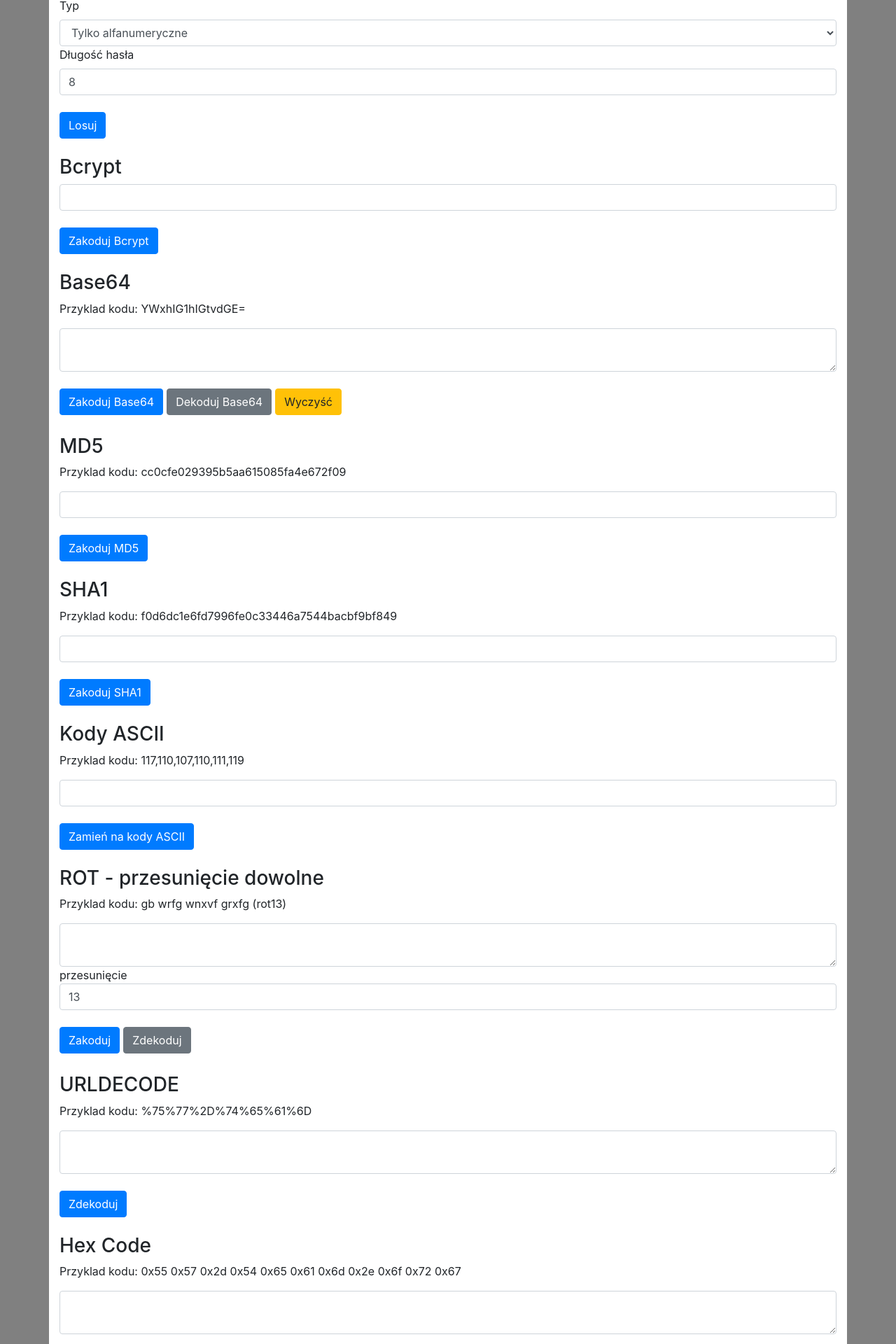
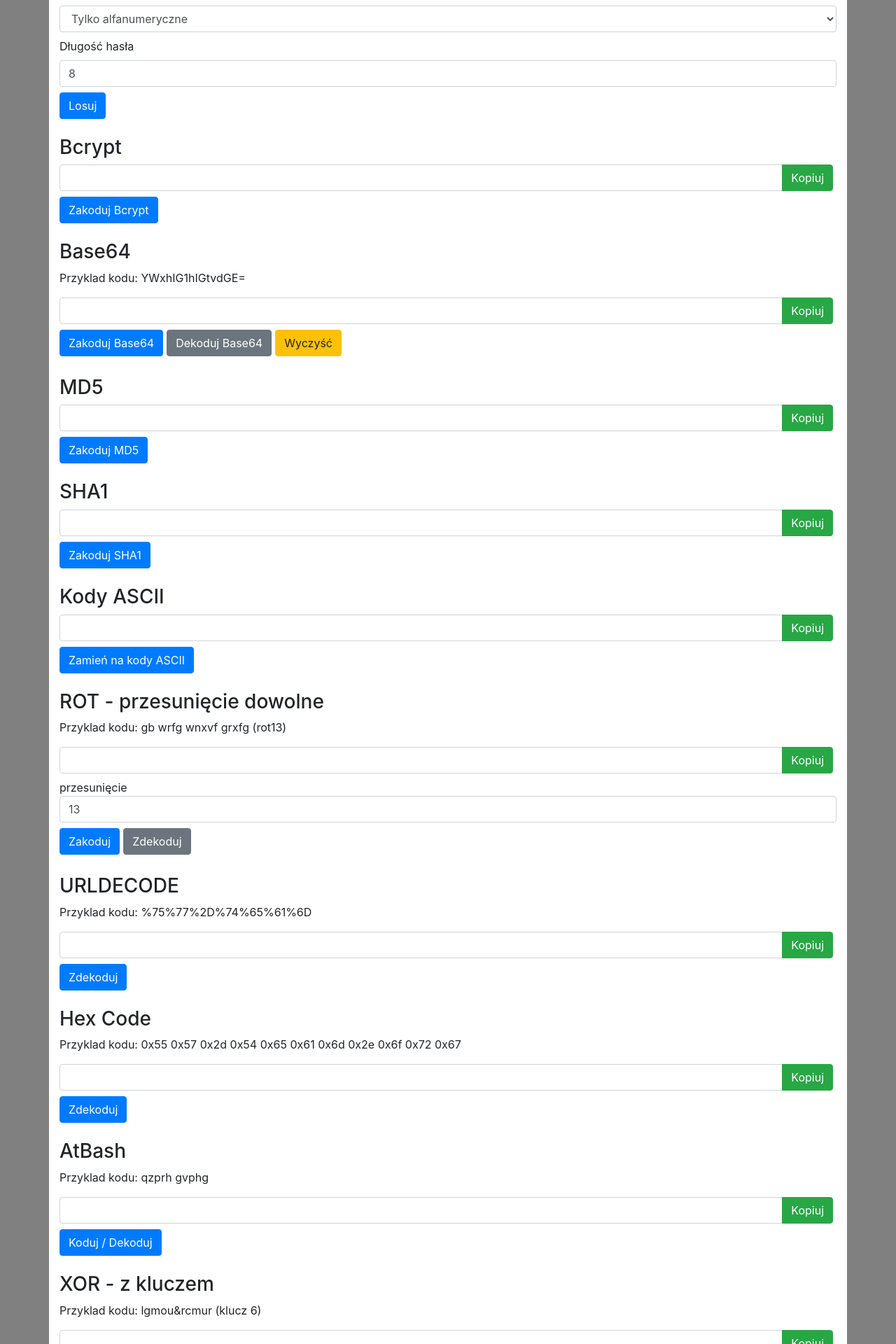
Before and after one commit to kamilwyremski/dekoder, a React (Create React App) app: page / in a window 1280 px wide. Shown: the part 238-2158 px from the top of the page at 70% size. Built offline with nearby package versions, Linux system fonts and the light colour scheme.

Commit message:
Możliwość kopiowania ze wszystkich pól

```diff
--- a/package.json
+++ b/package.json
@@ -18,7 +18,7 @@
     "bootstrap": "^4.6.0",
     "react": "^16.13.1",
     "react-dom": "^16.13.1",
-    "react-scripts": "^4.0.3"
+    "react-scripts": "^5.0.0"
   },
   "scripts": {
     "start": "react-scripts start",
--- a/src/App.js
+++ b/src/App.js
@@ -130,15 +130,15 @@ class App extends Component {
     this.setState({[event.target.name]: event.target.value});
   }
 
-  copyPassToClip = () => {
-    if(this.state.input_losowe_haslo){
-      navigator.clipboard.writeText(this.state.input_losowe_haslo)
+  copyToClipboard = (val) => {
+    if(val){
+      navigator.clipboard.writeText(val)
       this.setState({
         alertCopyToClipboard: 'Pomyślnie skopiowano do schowka'
       })
     }else{
       this.setState({
-        alertCopyToClipboard: 'Hasło jest puste!'
+        alertCopyToClipboard: 'Pole jest puste!'
       })
     }
     document.activeElement.blur()
@@ -155,108 +155,134 @@ class App extends Component {
       <div className="container">
         <div className="text-center">
           <h1>Multi Koder-Dekoder</h1>
-          <p className="mb-1">Jest to kopia strony <a href="https://uw-team.org/dekoder.html" rel="nofollow noreferrer" title="Dekoder">https://uw-team.org/dekoder.html</a> stworzona w celu nauki React</p>
           <p>Kod strony możesz pobrać z <a href="https://github.com/kamilwyremski/dekoder" title="Dekoder - kod strony na Github">https://github.com/kamilwyremski/dekoder</a></p>
-        </div>
-
-        <h3>Losowe hasło</h3>
-        <div className="input-group">
-          <input type="text" name="input_losowe_haslo" className="form-control" value={this.state.input_losowe_haslo} onChange={this.handleChange} />
-          <div className="input-group-append">
-            <button className="btn btn-success" type="button" onClick={this.copyPassToClip} >Kopiuj</button>
-          </div>
         </div>
 
         {this.state.alertCopyToClipboard && <div className="alert alert-success fade in show" id="alert_copy_to_clipboard">{this.state.alertCopyToClipboard}</div>}
 
+        <h3>Losowe hasło</h3>
+        <div className="input-group mb-2">
+          <input type="text" name="input_losowe_haslo" className="form-control" value={this.state.input_losowe_haslo} onChange={this.handleChange} />
+          <div className="input-group-append">
+            <button className="btn btn-success" type="button" onClick={() => this.copyToClipboard(this.state.input_losowe_haslo)} >Kopiuj</button>
+          </div>
+        </div>
+
         <label>Typ</label>
-        <select name="input_losowe_haslo_typ" value={this.state.input_losowe_haslo_typ} onChange={this.handleChange} className="form-control">
+        <select name="input_losowe_haslo_typ" value={this.state.input_losowe_haslo_typ} onChange={this.handleChange} className="form-control mb-2">
           <option value="alpha">Tylko alfanumeryczne</option>
           <option value="digits">Tylko cyfry</option>
           <option value="all">Wszystkie znaki</option>
         </select>
         <label>Długość hasła</label>
-        <input type="number" min="1" name="input_losowe_haslo_dlugosc" className="form-control" value={this.state.input_losowe_haslo_dlugosc} onChange={this.handleChange} /><br />
+        <input type="number" min="1" name="input_losowe_haslo_dlugosc" className="form-control mb-2" value={this.state.input_losowe_haslo_dlugosc} onChange={this.handleChange} />
         <input type="button" className="btn btn-primary" value="Losuj" id="button_losowe_haslo" onClick={this.losowe_haslo} />
 
-        <br /><br />
+        <h3 className="mt-4">Bcrypt</h3>
 
-        <h3>Bcrypt</h3>
-        <input name="input_bcrypt" className="form-control" value={this.state.input_bcrypt} onChange={this.handleChange} /><br />
+        <div className="input-group mb-2">
+          <input name="input_bcrypt" className="form-control" value={this.state.input_bcrypt} onChange={this.handleChange} />
+          <div className="input-group-append">
+            <button className="btn btn-success" type="button" onClick={() => this.copyToClipboard(this.state.input_bcrypt)} >Kopiuj</button>
+          </div>
+        </div>
+
         <input type="button" className="btn btn-primary" value="Zakoduj Bcrypt" onClick={this.to_bcrypt} id="button_to_bcrypt" />
 
-        <br /><br />
-
-        <h3>Base64</h3>
+        <h3 className="mt-4">Base64</h3>
         <p>Przyklad kodu: YWxhIG1hIGtvdGE=</p>
-        <textarea name="input_base64" className="form-control" value={this.state.input_base64} onChange={this.handleChange}></textarea><br />
+        <div className="input-group mb-2">
+          <input name="input_base64" className="form-control" value={this.state.input_base64} onChange={this.handleChange} />
+          <div className="input-group-append">
+            <button className="btn btn-success" type="button" onClick={() => this.copyToClipboard(this.state.input_base64)} >Kopiuj</button>
+          </div>
+        </div>
         <input type="button" className="btn btn-primary mb-1" value="Zakoduj Base64" id="button_zakoduj_base64" onClick={this.encode64} />
         <input type="button" className="btn btn-secondary mb-1" value="Dekoduj Base64" id="button_dekoduj_base64" onClick={this.decode64} />
         <input type="button" className="btn btn-warning mb-1" value="Wyczyść" id="button_wyczysc_base64" onClick={this.clearBase64} />
 
-        <br /><br />
-
-        <h3>MD5</h3>
-        <p>Przyklad kodu: cc0cfe029395b5aa615085fa4e672f09</p>
-        <input type="text" name="input_md5" className="form-control" value={this.state.input_md5} onChange={this.handleChange} /><br />
+        <h3 className="mt-4">MD5</h3>
+        <div className="input-group mb-2">
+          <input type="text" name="input_md5" className="form-control" value={this.state.input_md5} onChange={this.handleChange} />
+          <div className="input-group-append">
+            <button className="btn btn-success" type="button" onClick={() => this.copyToClipboard(this.state.input_md5)} >Kopiuj</button>
+          </div>
+        </div>
         <input type="button" className="btn btn-primary" value="Zakoduj MD5" id="button_md5" onClick={this.hex_md5} />
 
-        <br /><br />
-
-        <h3>SHA1</h3>
-        <p>Przyklad kodu: f0d6dc1e6fd7996fe0c33446a7544bacbf9bf849</p>
-        <input type="text" name="input_sha1" className="form-control" value={this.state.input_sha1} onChange={this.handleChange} /><br />
+        <h3 className="mt-4">SHA1</h3>
+        <div className="input-group mb-2">
+          <input type="text" name="input_sha1" className="form-control" value={this.state.input_sha1} onChange={this.handleChange} />
+          <div className="input-group-append">
+            <button className="btn btn-success" type="button" onClick={() => this.copyToClipboard(this.state.input_sha1)} >Kopiuj</button>
+          </div>
+        </div>
         <input type="button" className="btn btn-primary" value="Zakoduj SHA1" id="button_sha1" onClick={this.hex_sha1} />
 
-        <br /><br />
-
-        <h3>Kody ASCII</h3>
-        <p>Przyklad kodu: 117,110,107,110,111,119</p>
-        <input type="text" name="input_ascii" className="form-control" value={this.state.input_ascii} onChange={this.handleChange} id="input_ascii"/><br />
+        <h3 className="mt-4">Kody ASCII</h3>
+        <div className="input-group mb-2">
+          <input type="text" name="input_ascii" className="form-control" value={this.state.input_ascii} onChange={this.handleChange} id="input_ascii"/>
+          <div className="input-group-append">
+            <button className="btn btn-success" type="button" onClick={() => this.copyToClipboard(this.state.input_ascii)} >Kopiuj</button>
+          </div>
+        </div>
         <input type="button" className="btn btn-primary" value="Zamień na kody ASCII" id="button_ascii" onClick={this.toAscii} />
 
-        <br /><br />
-
-        <h3>ROT - przesunięcie dowolne</h3>
-        <p>	Przyklad kodu: gb wrfg wnxvf grxfg (rot13)</p>
-        <textarea name="input_rot" className="form-control" value={this.state.input_rot} onChange={this.handleChange}></textarea>
-        przesunięcie <input type="number" name="input_rot_przesuniecie" className="form-control" value={this.state.input_rot_przesuniecie} onChange={this.handleChange} /><br />
+        <h3 className="mt-4">ROT - przesunięcie dowolne</h3>
+        <p>Przyklad kodu: gb wrfg wnxvf grxfg (rot13)</p>
+        <div className="input-group mb-2">
+          <input name="input_rot" className="form-control" value={this.state.input_rot} onChange={this.handleChange}/>
+          <div className="input-group-append">
+            <button className="btn btn-success" type="button" onClick={() => this.copyToClipboard(this.state.input_rot)} >Kopiuj</button>
+          </div>
+        </div>
+        <label className="w-100 mb-2">przesunięcie <input type="number" name="input_rot_przesuniecie" className="form-control" value={this.state.input_rot_przesuniecie} onChange={this.handleChange} /></label>
         <input type="button" className="btn btn-primary mb-1" value="Zakoduj" id="button_zakoduj_rot" onClick={this.toRot} />
         <input type="button" className="btn btn-secondary mb-1" value="Zdekoduj" id="button_zdekoduj_rot" onClick={this.fromRot} />
 
-        <br /><br />
-
-        <h3>URLDECODE</h3>
+        <h3 className="mt-4">URLDECODE</h3>
         <p>Przyklad kodu: %75%77%2D%74%65%61%6D</p>
-        <textarea name="input_urldecode" className="form-control" value={this.state.input_urldecode} onChange={this.handleChange}></textarea><br />
+        <div className="input-group mb-2">
+          <input name="input_urldecode" className="form-control" value={this.state.input_urldecode} onChange={this.handleChange}/>
+          <div className="input-group-append">
+            <button className="btn btn-success" type="button" onClick={() => this.copyToClipboard(this.state.input_urldecode)}>Kopiuj</button>
+          </div>
+        </div>
         <input type="button" className="btn btn-primary" value="Zdekoduj" id="button_urldecode" onClick={this.urldecode} />
 
-        <br /><br />
-
-        <h3>Hex Code</h3>
+        <h3 className="mt-4">Hex Code</h3>
         <p>Przyklad kodu: 0x55 0x57 0x2d 0x54 0x65 0x61 0x6d 0x2e 0x6f 0x72 0x67</p>
-        <textarea name="input_hex" className="form-control" value={this.state.input_hex} onChange={this.handleChange}></textarea><br />
+        <div className="input-group mb-2">
+          <input name="input_hex" className="form-control" value={this.state.input_hex} onChange={this.handleChange}/>
+          <div className="input-group-append">
+            <button className="btn btn-success" type="button" onClick={() => this.copyToClipboard(this.state.input_hex)}>Kopiuj</button>
+          </div>
+        </div>
         <input type="button" className="btn btn-primary" value="Zdekoduj" id="button_hex" onClick={this.hexCode} />
 
-        <br /><br />
-
-        <h3>AtBash</h3>
+        <h3 className="mt-4">AtBash</h3>
         <p>Przyklad kodu: qzprh gvphg</p>
-        <textarea name="input_atbash" className="form-control" value={this.state.input_atbash} onChange={this.handleChange}></textarea><br />
+        <div className="input-group mb-2">
+          <input name="input_atbash" className="form-control" value={this.state.input_atbash} onChange={this.handleChange}/>
+          <div className="input-group-append">
+            <button className="btn btn-success" type="button" onClick={() => this.copyToClipboard(this.state.input_atbash)}>Kopiuj</button>
+          </div>
+        </div>
         <input type="button" className="btn btn-primary" value="Koduj / Dekoduj" id="button_atbash" onClick={this.atbash} />
 
-        <br /><br />
-
-        <h3>XOR - z kluczem</h3>
+        <h3 className="mt-4">XOR - z kluczem</h3>
         <p>Przyklad kodu: lgmou&rcmur (klucz 6)</p>
-        <textarea name="input_xor" className="form-control" value={this.state.input_xor} onChange={this.handleChange}></textarea><br />
+        <div className="input-group mb-2">
+          <input name="input_xor" className="form-control" value={this.state.input_xor} onChange={this.handleChange}/>
+          <div className="input-group-append">
+            <button className="btn btn-success" type="button" onClick={() => this.copyToClipboard(this.state.input_xor)}>Kopiuj</button>
+          </div>
+        </div>
         <p>Klucz (liczba lub cyfra!):</p>
         <input type="text" name="input_xor_klucz" className="form-control" maxLength="3" value={this.state.input_xor_klucz} onChange={this.handleChange} /><br />
         <input type="button" className="btn btn-primary" value="Koduj / Dekoduj" id="button_xor" onClick={this.xor} />
 
-        <br /><br />
-
-        <footer className="text-center">
+        <footer className="mt-5 text-center">
           <p className="small"><a href="https://blog.wyremski.pl/polityka-prywatnosci/" title="Polityka prywatności serwisu">Polityka prywatności</a> | Project 2017 - 2021 by <a href="https://wyremski.pl" title="Full Stack Web Developer">Kamil Wyremski</a></p>
         </footer>
 
```
Also changed, not shown: 2 other files (tests, documents, lock files or other folders).
